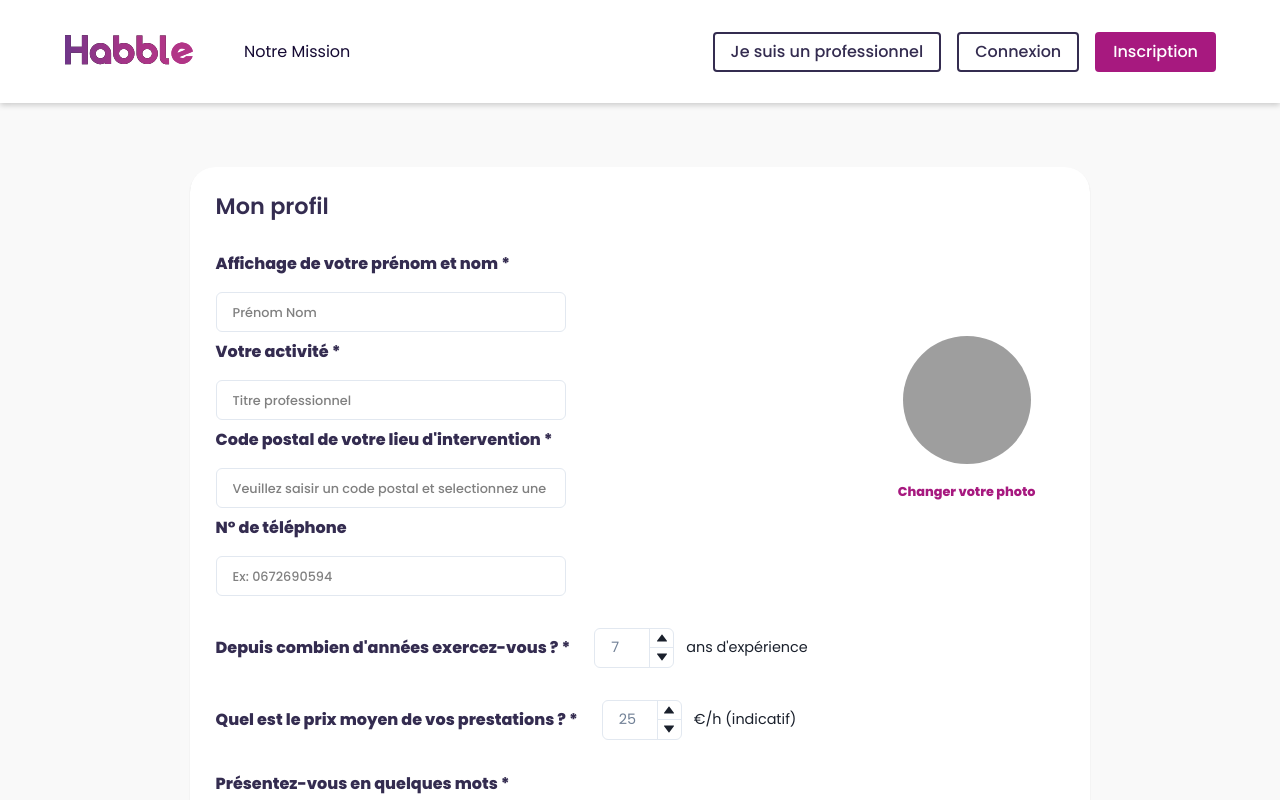
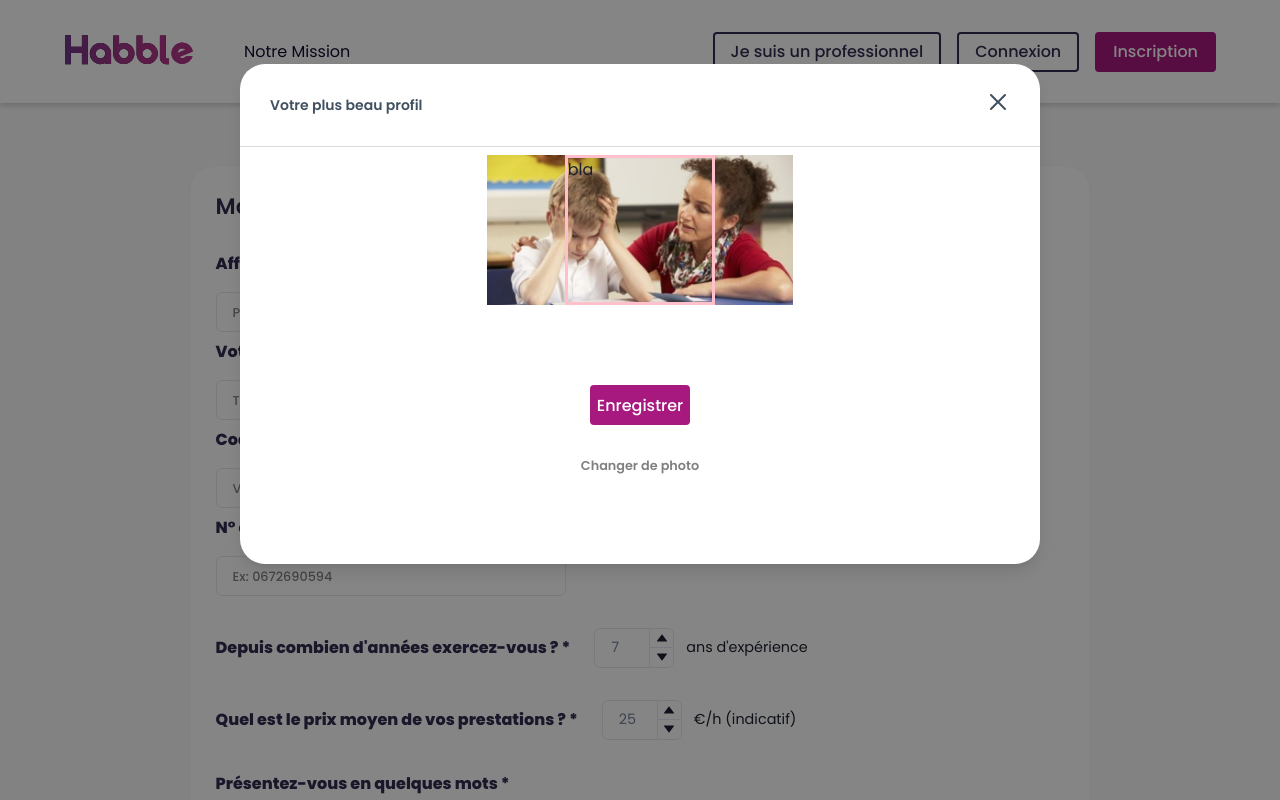
Before and after one commit to Zakari-B/Projet_WCS_3_Habble, a React (Vite) app in the folder frontend/: page /register-onboarding-pro in a window 1280 px wide. Both pictures are taken after a click on the button "Changer votre photo". Shown: the top 800 px of the page. Built offline with nearby package versions, Linux system fonts and the light colour scheme; grey boxes are pictures that could not be loaded.

Commit message:
design modal to modify avatar

```diff
--- a/frontend/src/components/ProAccountForm.jsx
+++ b/frontend/src/components/ProAccountForm.jsx
@@ -24,13 +24,22 @@ import {
   List,
   ListItem,
   IconButton,
+  useDisclosure,
+  Modal,
+  ModalOverlay,
+  ModalContent,
+  ModalHeader,
+  ModalCloseButton,
+  ModalBody,
+  Image,
 } from "@chakra-ui/react";
 
+import axios from "axios";
 import { CloseIcon } from "@chakra-ui/icons";
 import { useState } from "react";
 // eslint-disable-next-line import/no-extraneous-dependencies
 import { useNavigate } from "react-router";
-import axios from "axios";
+import testImage from "../assets/conseils-educatifs.jpg";
 
 export default function ProAccountForm() {
   // fonction qui recupère le nom et prénom de l'utilisateur //
@@ -46,6 +55,8 @@ export default function ProAccountForm() {
   // fonction qui post les valeurs dans la table proDetails + redirige vers la page profil //
   const navigate = useNavigate();
 
+  const { isOpen, onOpen, onClose } = useDisclosure();
+
   const postProDetails = (e) => {
     e.preventDefault();
     axios
@@ -54,10 +65,12 @@ export default function ProAccountForm() {
         // activityPro: activityPro,
         // cityPro: cityPro,
         // phonePro: phonePro,
-        // experiencePro: experiencePro,
+        // profilPicturePro : profilPicturePr,
+        // experienceYearPro: experienceYearPro,
         // pricePro: pricePro,
         // descriptionPro: descriptionPro,
-        // announcementPro: announcementPro,
+        // tags : tags,
+        // acceptEmailPro: acceptEmailPro,
         // siretPro: siretPro,
       })
       .then(() => {
@@ -68,24 +81,32 @@ export default function ProAccountForm() {
 
   // useState pour chaque input //
   // const [name, setName] = useState(`${users.firstname}${users.lastname}`);
-  const [name, setName] = useState("");
+  const [displayName, setDisplayName] = useState("");
   const [activityPro, setActivityPro] = useState("");
   const [cityPro, setCityPro] = useState("");
   const [phonePro, setPhonePro] = useState("");
-  const [experiencePro, setExperiencePro] = useState("");
+  // const [profilPicturePro, setProfilPicturePro] = useState(
+  //   "https://bit.ly/broken-link"
+  // );
+  const [experienceYearPro, setExperienceYearPro] = useState("");
   const [pricePro, setPricePro] = useState("");
   const [descriptionPro, setDescriptionPro] = useState("");
-  const [announcementPro, setAnnouncementPro] = useState(false);
+  const [tags, setTags] = useState([]);
+  const [acceptEmailPro, setAcceptEmailPro] = useState(false);
   const [siretPro, setSiretPro] = useState("");
 
-  const [list] = useState([]);
-  const [item, setItem] = useState("");
+  // fonction retrait d'un item //
+  const removeItem = (indexToRemove) => {
+    setTags([...tags.filter((_, index) => index !== indexToRemove)]);
+  };
 
-  function selectionItem(e) {
-    setItem(e.target.value);
-    // setList([e.target.value]);
-    list.push(item);
-  }
+  // fonction retrait d'ajout d'un item //
+  const addItem = (e) => {
+    if (e.target.value !== "") {
+      setTags([...tags, e.target.value]);
+      e.target.value = "";
+    }
+  };
 
   return (
     <Flex bgColor="background.gray" direction="column" justify="flex-start">
@@ -133,8 +154,8 @@ export default function ProAccountForm() {
                   fontWeight: "500",
                   color: "gray",
                 }}
-                value={name}
-                onChange={(e) => setName(e.target.value)}
+                value={displayName}
+                onChange={(e) => setDisplayName(e.target.value)}
               />
               <FormLabel
                 htmlFor="activity"
@@ -211,11 +232,82 @@ export default function ProAccountForm() {
                 fontWeight="800"
                 align="center"
                 fontSize={{ base: "md", md: "0.8rem" }}
-                // onClick ouvre une modale d'upload photo //
+                onClick={onOpen}
               >
                 {" "}
                 Changer votre photo
               </Button>
+              <Modal isOpen={isOpen} onClose={onClose}>
+                <ModalOverlay />
+                <ModalContent
+                  w="80%"
+                  maxW="800px"
+                  minH="500px"
+                  h="fix-content"
+                  borderRadius="25px"
+                >
+                  <ModalHeader
+                    fontSize="sm"
+                    fontWeight="600"
+                    color="#415161"
+                    lineHeight="1.6em"
+                    p="30px"
+                    borderBottom="1px solid #dbdbdb"
+                  >
+                    Votre plus beau profil
+                    <ModalCloseButton
+                      _hover={{ bgColor: "none" }}
+                      size="lg"
+                      iconColor="#415161"
+                      p="30px"
+                    />
+                  </ModalHeader>
+                  <ModalBody>
+                    <FormControl>
+                      <Box h="150px" alignSelf="left">
+                        <Box
+                          border="3px solid pink"
+                          position="absolute"
+                          h="150px"
+                          w="150px"
+                          mx="40%"
+                        >
+                          bla
+                        </Box>
+                        <Box h="150px" w="100%">
+                          <Image src={testImage} m="auto" h="150px" />
+                        </Box>
+                      </Box>
+                      <Flex
+                        direction="column"
+                        alignItems="center"
+                        mt="5rem"
+                        gap="5"
+                      >
+                        <Button
+                          w="100px"
+                          variant="solid_PrimaryColor"
+                          type="submit"
+                        >
+                          Enregistrer
+                        </Button>
+                        <Button
+                          bg="none"
+                          _hover={{ bg: "none", color: "pink.light" }}
+                          color="gray"
+                          fontWeight="600"
+                          align="center"
+                          fontSize={{ base: "md", md: "0.8rem" }}
+                          onClick={onOpen}
+                        >
+                          {" "}
+                          Changer de photo
+                        </Button>
+                      </Flex>
+                    </FormControl>
+                  </ModalBody>
+                </ModalContent>
+              </Modal>
             </VStack>
           </Flex>
           <Flex
@@ -239,8 +331,8 @@ export default function ProAccountForm() {
                 max={50}
                 min={0}
                 w="80px"
-                value={experiencePro}
-                onChange={(value) => setExperiencePro(value)}
+                value={experienceYearPro}
+                onChange={(value) => setExperienceYearPro(value)}
               >
                 <NumberInputField
                   id="proFormexperience"
@@ -338,18 +430,23 @@ export default function ProAccountForm() {
               h="fit-content"
               w="fit-content"
             >
-              {list.map((i) => (
+              {tags.map((element, index) => (
                 <ListItem
                   m="0.2rem"
                   p="0.2rem"
                   bgColor="#f2f5f7"
                   display="flex"
-                  gap="2"
                 >
                   <Text fontSize="0.9rem" fontWeight="400">
-                    {i}
+                    {element}
                   </Text>
-                  <IconButton as={CloseIcon} size="1px" alignSelf="center" />
+                  <IconButton
+                    as={CloseIcon}
+                    boxSize="12px"
+                    alignSelf="center"
+                    _hover={{ bgColor: "none" }}
+                    onClick={() => removeItem(index)}
+                  />
                 </ListItem>
               ))}
             </List>
@@ -363,7 +460,10 @@ export default function ProAccountForm() {
               color="gray"
               placeholder="Choisissez un ou plusieurs services dans la liste, tapez des mots clés pour filtrer"
               // eslint-disable-next-line react/jsx-no-bind
-              onChange={selectionItem}
+              onChange={addItem}
+              onKeyUp={(event) =>
+                event.key === "Enter" ? addItem(event) : null
+              }
             >
               <option value="Conseils éducatifs">Conseils éducatifs</option>
               <option value="Activités ludiques et sportives">
@@ -409,7 +509,7 @@ export default function ProAccountForm() {
             colorScheme="white"
             borderColor="gray"
             _checked={{ borderColor: "pink.light" }}
-            onChange={() => setAnnouncementPro(!announcementPro)}
+            onChange={() => setAcceptEmailPro(!acceptEmailPro)}
           >
             Envoyez moi par email les annonces en rapport avec les services que
             je propose
```
